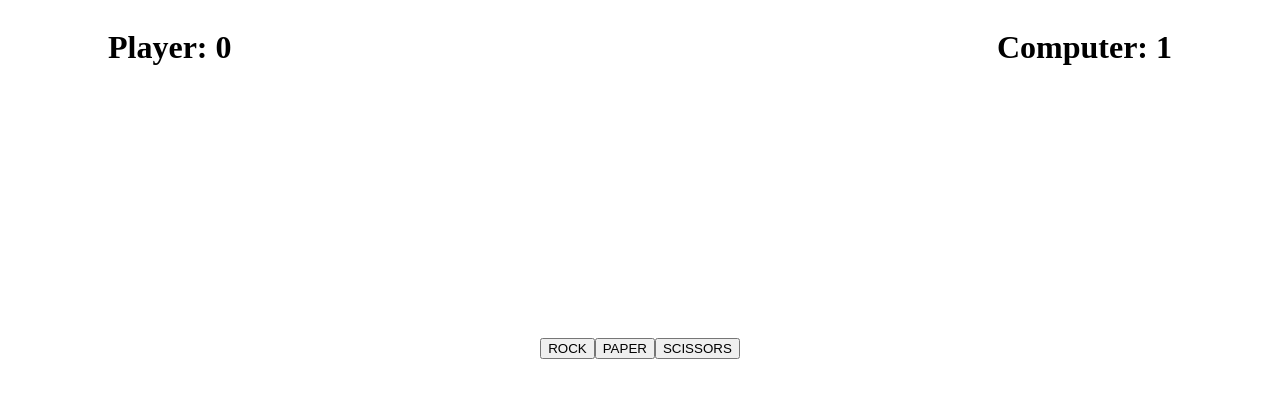
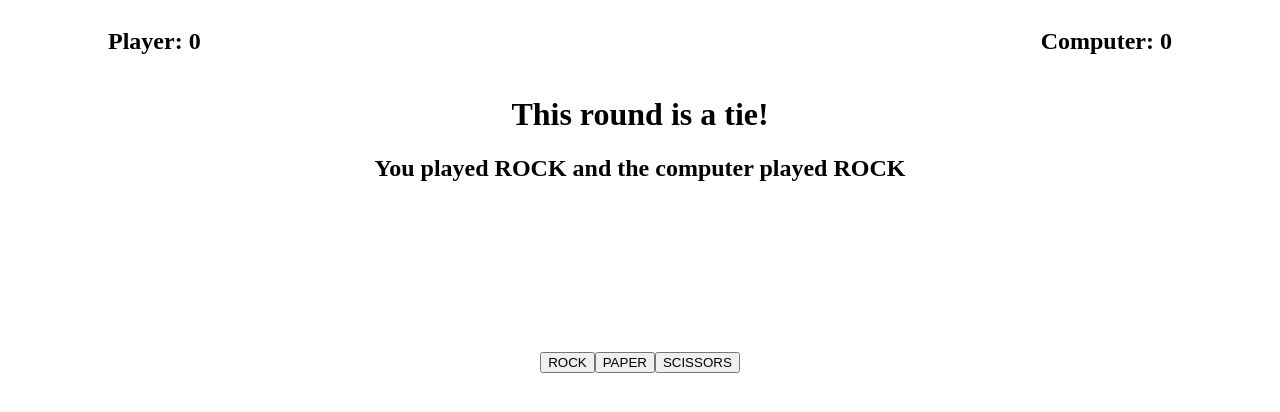
Before and after one commit to rubberart7/Rock-Paper-Scissors, a plain HTML site: page index.html in a window 1280 px wide. Both pictures are taken after a click on the button "ROCK". Drawn offline with Linux system fonts and the light colour scheme.

Commit message:
finished ui of game

```diff
--- a/index.html
+++ b/index.html
@@ -9,10 +9,11 @@
 </head>
 <body>
     <div class="Scores">
-        <h1 class="player-score">Player: 0</h1>
-        <h1 class="computer-score">Computer: 0</h1>
+        <h2 class="player-score">Player: 0</h1>
+        <h2 class="computer-score">Computer: 0</h1>
     </div>
-    <div class="Winner"></div>
+    <h1 class="Winner">Game has not started yet</h1>
+    <h2 class="played">No Plays</h2>
     <div class="buttons">
         <button class="Rock">ROCK</button>
         <button class="Paper">PAPER</button>
--- a/script.js
+++ b/script.js
@@ -23,11 +23,6 @@ function getComputerChoice() {
     return choice;
 }
 
-// function getHumanChoice() {
-//     let choice = prompt("Your choice: ").toUpperCase();
-//     return choice;
-// }
-
 function updateScoreDisplay(humanScore, computerScore) {
     const playerScoreElement = document.querySelector(".player-score");
     const computerScoreElement = document.querySelector(".computer-score");
@@ -36,42 +31,53 @@ function updateScoreDisplay(humanScore, computerScore) {
     computerScoreElement.textContent = `Computer: ${computerScore}`;
 
 }
+function updateItemPlayed(humanChoice, computerChoice) {
+    const itemsPlayed = document.querySelector(".played")
+    itemsPlayed.textContent = `You played ${humanChoice} and the computer played ${computerChoice}`;
+}
+
 
 function playRound(humanChoice, computerChoice) {
-
-    // computerChoice = getComputerChoice();
-
+    const winnerText = document.querySelector(".Winner");
     if ((humanChoice === "ROCK" && computerChoice === "SCISSORS") ||
     (humanChoice === "SCISSORS" && computerChoice === "PAPER") ||
     (humanChoice === "PAPER" && computerChoice === "ROCK")) {
-        // console.log("Your choice was " + humanChoice + " and the computer choice was " + computerChoice);
-        // console.log("You won this round!");
         humanScore ++;
-        updateScoreDisplay(humanScore, computerScore);
-        // console.log(humanScore);
+        if (humanScore === 5) {
+            winnerText.textContent = `The game is over! You won!`;
+            updateScoreDisplay(humanScore, computerScore);
+            updateItemPlayed(humanChoice, computerChoice);
+            return;
+        }
+        else {
+            winnerText.textContent = `You win this round!`;
+        }
+
     }
 
-    // else if (humanChoice === computerChoice) {
-    //     // console.log("Your choice was " + humanChoice + " and the computer choice was " + computerChoice);
-    //     // console.log("Its a tie this round!");
-    //     // console.log(humanScore);
-    //     updateScoreDisplay(humanScore, computerScore);
-    // }
+    else if (humanChoice === computerChoice) {
+        winnerText.textContent = `This round is a tie!`;
+    }
 
     else {
-        console.log("Your choice was " + humanChoice + " and the computer choice was " + computerChoice);
-        console.log("You lost this round!");
         computerScore ++;
-        updateScoreDisplay(humanScore, computerScore);
+        if (computerScore === 5) {
+            winnerText.textContent = `The game is over! You lost!`;
+            updateScoreDisplay(humanScore, computerScore);
+            updateItemPlayed(humanChoice, computerChoice);
+            return;
+        }
+        else {
+            winnerText.textContent = "You lost this round! The computer wins this round!";
+        }
+
     }
+
+    updateScoreDisplay(humanScore, computerScore);
+    updateItemPlayed(humanChoice, computerChoice);
 }
 
-// function playGame()
-    // playRound();
-    // playRound();
-    // playRound();
-    // playRound();
-    // playRound();
+
 const rock = document.querySelector(".Rock");
 const paper = document.querySelector(".Paper");
 const scissors = document.querySelector(".Scissors");
@@ -84,21 +90,3 @@ paper.addEventListener("click", function() {
 scissors.addEventListener("click", function() {
     playRound("SCISSORS", getComputerChoice());
 });
-
-// console.log("Human Score: " + humanScore);
-// console.log("Computer Score: " + computerScore);
-
-if (humanScore > computerScore) {
-    // const winner = document.querySelector(".Winner");
-    // const winningPlayer = document.createElement("p");
-    // winningPlayer.textContent = "You won the game!";
-    // winner.appendChild("winningPlayer");
-    console.log("You won the game!");
-}
-
-else if (humanScore === computerScore) {
-    console.log("Its a tie!");
-}
-else {
-    console.log("You lost the game!");
-}
--- a/style.css
+++ b/style.css
@@ -1,12 +1,26 @@
+* {
+    box-sizing: border-box;
+}
 .buttons {
     display: flex;
     justify-content: center;
-    padding: 250px;
+    padding: 150px;
 }
-
+.reset {
+    display: flex;
+    justify-content: center;
+}
 .Scores {
     display: flex;
     margin-left: 100px;
     margin-right: 100px;
     justify-content: space-between;
 }
+.played {
+    display: flex;
+    justify-content: center;
+}
+.Winner {
+    display: flex;
+    justify-content: center;
+}
```
